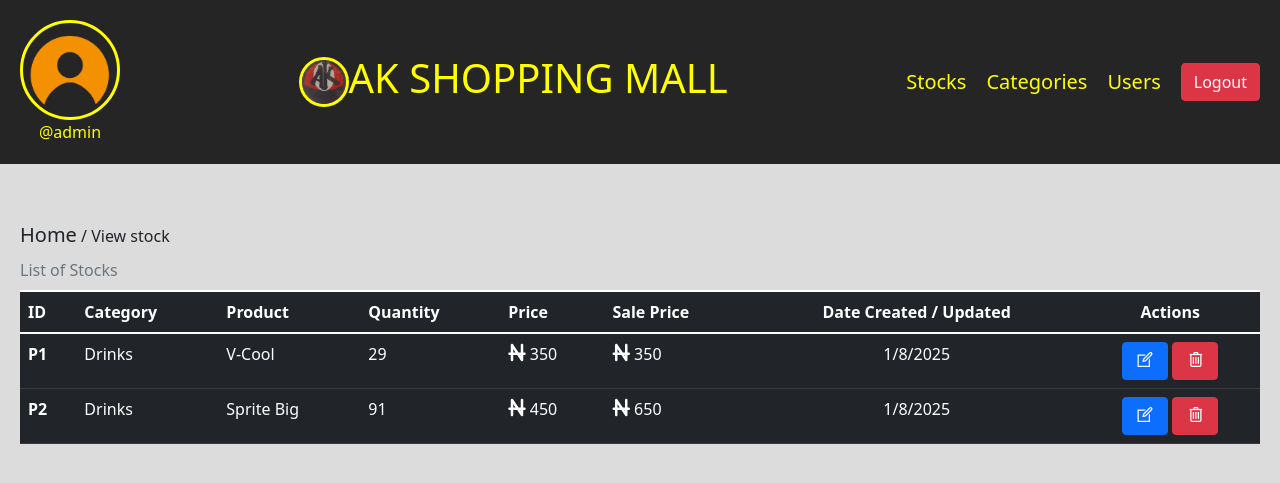
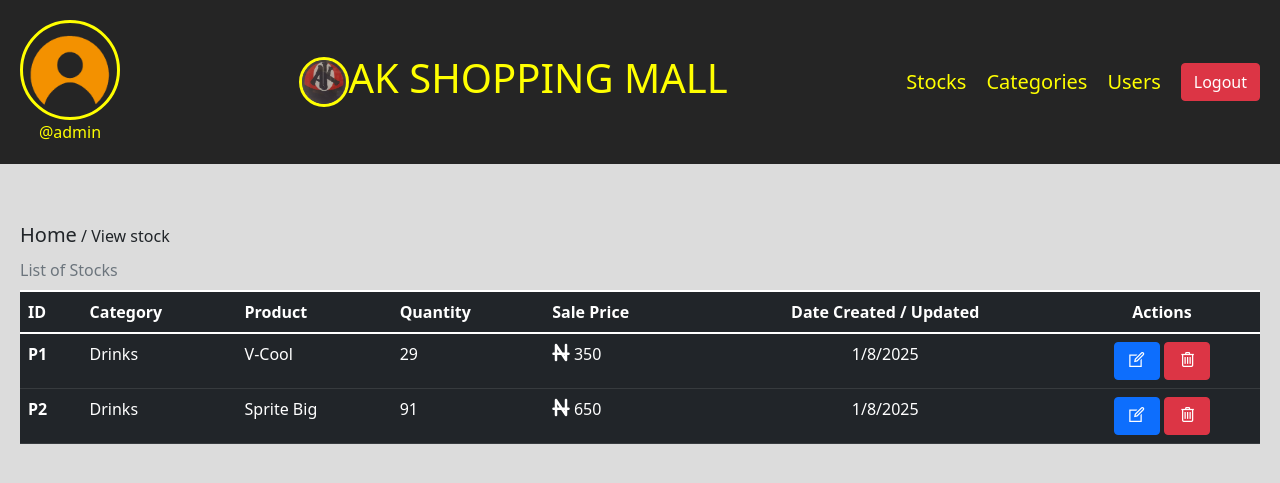
Before and after one commit to Bin02-Dv/Inventory-management-system, a Django app: page /view-stock in a window 1280 px wide. Shown: the top 483 px of the page. Run offline with Django 4.2, Linux system fonts and the light colour scheme; a user stored in the database is signed in; data comes from the database, SQL or seed files in the repository; both versions use the stored data as it was after the commit; some libraries are stand-ins or nearby versions.

Commit message:
8/4/2025 - 12:27pm

```diff
--- a/ims/views.py
+++ b/ims/views.py
@@ -108,7 +108,7 @@ def sales_form(request):
 
             # Update total
             total_qtn += qtn
-            total_price += price
+            total_price += price * qtn
             product_summary.append(pname)
 
         # Update stock quantities and save records
@@ -492,7 +492,7 @@ def add_stock(request):
         product_name = request.POST['product-name']
         product_qtn = request.POST['product-qtn']
         price = request.POST['price']
-        sale_price = int(price) + 200
+        sale_price = price
         date = f"{day}/{month}/{year}"
 
         if Stock.objects.filter(product_name=product_name).exists():
@@ -528,7 +528,7 @@ def update_stock(request, id):
         product_name = request.POST['product-name']
         product_qtn = request.POST['product-qtn']
         price = request.POST['price']
-        sale_price = int(price) + 200
+        sale_price = price
 
         stock.category = category
         stock.product_name = product_name
--- a/templates/update-stock.html
+++ b/templates/update-stock.html
@@ -171,7 +171,7 @@
                     <input type="number" name="product-qtn" id="" class="form-control" placeholder="Update quantity">
                 </div>
                 <div class="row">
-                    <input type="number" name="price" id="" class="form-control" placeholder="product Price" value="{{stock.price}}" readonly>
+                    <input type="number" name="price" id="" class="form-control" placeholder="product Price" value="{{stock.price}}">
                 </div>
                 <div class="row">
                     <button class="btn btn-warning">Save</button>
--- a/templates/view-stock.html
+++ b/templates/view-stock.html
@@ -167,7 +167,7 @@
                 <th scope="col">Category</th>
                 <th scope="col">Product</th>
                 <th scope="col">Quantity</th>
-                <th scope="col">Price</th>
+                {% comment %} <th scope="col">Price</th> {% endcomment %}
                 <th scope="col">Sale Price</th>
                 <th scope="col" class="text-center">Date Created / Updated</th>
                 <th scope="col" class="text-center">Actions</th>
@@ -185,7 +185,7 @@
                 <td>{{s.category}}</td>
                 <td>{{s.product_name}}</td>
                 <td>{{s.product_qtn}}</td>
-                <td><i class="fa-solid fa-naira-sign"></i> {{s.price}}</td>
+                {% comment %} <td><i class="fa-solid fa-naira-sign"></i> {{s.price}}</td> {% endcomment %}
                 <td><i class="fa-solid fa-naira-sign"></i> {{s.sale_price}}</td>
                 <td class="text-center">{{s.date}}</td>
                 <td class="text-center">
```
Also changed, not shown: db.sqlite3.
